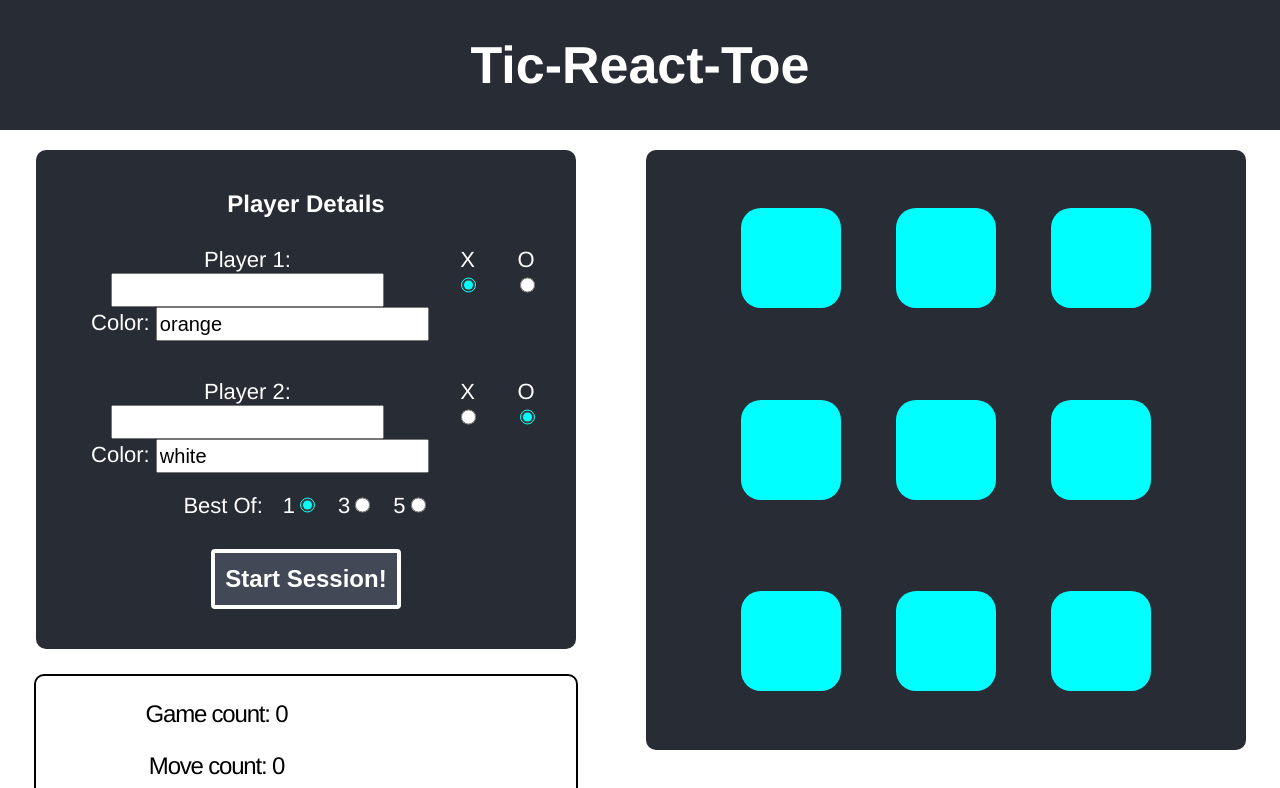
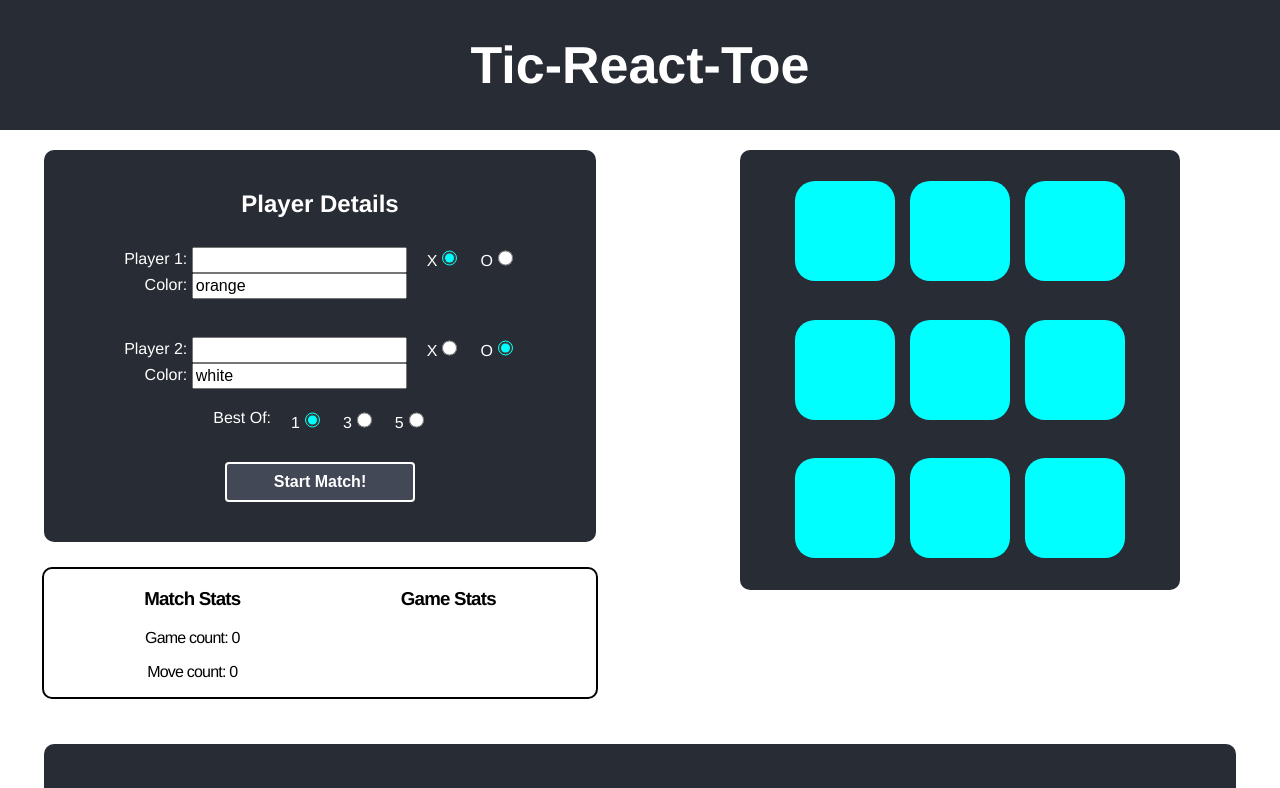
Before and after one commit to evmaperry/tic-react-toe, a React (Create React App) app: page / in a window 1280 px wide. Shown: the top 788 px of the page. Built offline with nearby package versions, Linux system fonts and the light colour scheme.

Commit message:
sorted out gradient

```diff
--- a/package.json
+++ b/package.json
@@ -10,6 +10,7 @@
     "react": "^18.2.0",
     "react-dom": "^18.2.0",
     "react-scripts": "5.0.1",
+    "underscore": "^1.13.6",
     "web-vitals": "^2.1.4"
   },
   "devDependencies": {
--- a/src/App.css
+++ b/src/App.css
@@ -19,8 +19,8 @@
   justify-content: center;
   padding: 20px;
   margin: 20px auto;
-  width: 560px;
-  height: 560px;
+  width: 400px;
+  height: 400px;
   display: grid;
   grid-template-columns: 25% 25% 25%;
   gap: 15px;
@@ -33,7 +33,7 @@
   margin: 20px auto;
   border-radius: 10px;
   padding: 20px;
-  width: 500px;
+  width: 80%;
   color: white;
 }
 
@@ -44,7 +44,7 @@
 
 .form-player > *, .form-winCondition > *, .winCondition-radio-container > * {
   padding:10px;
-  font-size: 22px;
+  font-size: 16px;
 }
 
 .form-player-name-color {
@@ -54,9 +54,9 @@
 }
 
 input[type="text"]{
-  height: 28px;
+  height: 20px;
   vertical-align: middle;
-  font-size: 20px
+  font-size: 16px;
 }
 
 .radio {
@@ -75,11 +75,11 @@ button {
   width: 190px;
   margin: 20px;
   background-color: #424856;
-  border: solid white 4px;
+  border: solid white 2px;
   color: white;
   border-radius: 4px;
-  height: 60px;
-  font-size: 24px;
+  height: 40px;
+  font-size: 16px;
   font-weight: bold;
 }
 
@@ -96,22 +96,30 @@ button:active {
   margin-top: 0px;
 }
 
+.left-side {
+  width: 50%;
+}
+
+.right-side {
+  width: 50%;
+}
+
 .stats-panel {
   display: flex;
   flex-direction: row;
-  width: 500px;
+  width: 80%;
   padding: 0px 20px;
-  margin-top: 25px;
+  margin: 25px auto;
   border: solid 2px black;
   border-radius: 10px;
   justify-content: space-around;
-  font-size: 24px;
+  font-size: 16px;
   letter-spacing: -.05em;
 }
 
 .message{
   letter-spacing: -.1em;
-  width: 80%;
+  width: 90%;
   padding: 20px;
   border-radius: 10px;
   margin: 20px auto;
--- a/src/App.js
+++ b/src/App.js
@@ -146,7 +146,7 @@ class App extends React.Component {
               player2={this.state.player2}
               sessionOn={this.state.sessionOn} />
           </div>
-          <div className='rightside'>
+          <div className='right-side'>
             <Board
               endGameWithTie={this.endGameWithTie}
               endGameWithWin={this.endGameWithWin}
--- a/src/components/Board.js
+++ b/src/components/Board.js
@@ -4,6 +4,7 @@
 import React from 'react'
 import tileData from '../data/tileData'
 import Box from './Box'
+import _ from 'underscore'
 
 // Props: setWinner, switchTurn, gameOn, player1, player2, playerTurn, winner
 
@@ -19,8 +20,12 @@ class Board extends React.Component {
     this.checkForWin = this.checkForWin.bind(this);
     this.checkForTie = this.checkForTie.bind(this);
     this.checkForWinningPlays = this.checkForWinningPlays.bind(this);
-    this.addBorders = this.addBorders.bind(this);
+    // this.addHighlights = this.addHighlights.bind(this);
     this.resetBoxes = this.resetBoxes.bind(this);
+
+    this.addBackgroundColorToStyles = this.addBackgroundColorToStyles.bind(this);
+    this.addBackgroundImageToStyles = this.addBackgroundImageToStyles.bind(this);
+    this.addColorToStyles = this.addColorToStyles.bind(this);
 
     this.winningCombos = [[0, 1, 2], [3, 4, 5], [6, 7, 8], [0, 3, 6], [1, 4, 7], [2, 5, 8], [0, 4, 8], [2, 4, 6]];
   }
@@ -40,12 +45,12 @@ class Board extends React.Component {
               // player1
               if (this.props.playerTurn === this.props.player1.name) {
                 this.props.switchTurn(); // run switch turn on valid move
-                return { ...tile, value: this.props.player1.token, color: this.props.player1.color, border: false, }
+                return { ...tile, value: this.props.player1.token }
               }
               // player2
               else if (this.props.playerTurn === this.props.player2.name) {
                 this.props.switchTurn();
-                return { ...tile, value: this.props.player2.token, color: this.props.player2.color, border: false, }
+                return { ...tile, value: this.props.player2.token }
               }
             }
             return tile // don't change the tile if none of above applies
@@ -63,17 +68,23 @@ class Board extends React.Component {
   gameLogic() {
     const player1Tiles = this.state.boxes.filter(tile => tile.value === this.props.player1.token).map(tile => tile.id);
     const player2Tiles = this.state.boxes.filter(tile => tile.value === this.props.player2.token).map(tile => tile.id);
-    let emptyTiles = this.state.boxes.filter(tile => tile.value === null)
-    //
+    let emptyTiles = this.state.boxes.filter(tile => tile.value === null).map(tile => tile.id);
+
+    // check if either player won; if so, will endWithWin in app
     const didPlayer1Win = this.checkForWin(player1Tiles, this.props.player1);
     const didPlayer2Win = this.checkForWin(player2Tiles, this.props.player2);
-    // if a winner is not set, then check for
+
+    // if a winner is not set, then check for tie; if so, will endWithTie in app
     if (this.props.moveCount === 9 && (!didPlayer1Win && !didPlayer2Win)) {
       this.checkForTie(this.state.boxes)
     }
+
+    // if no winner and no tie,
+    // update board with new style
+    // to show winning plays and add color to
+    // selected tiles
     if (!didPlayer1Win && !didPlayer2Win) {
-    this.checkForWinningPlays(this.props.player1, player1Tiles, emptyTiles);
-    this.checkForWinningPlays(this.props.player2, player2Tiles, emptyTiles);
+      this.addStyleToBoard(player1Tiles, player2Tiles, emptyTiles);
     }
   }
 
@@ -96,52 +107,189 @@ class Board extends React.Component {
     return false;
   }
 
+  addStyleToBoard(player1Tiles, player2Tiles, emptyTiles) {
+    let player1Winners = this.checkForWinningPlays(player1Tiles, emptyTiles);
+    let player2Winners = this.checkForWinningPlays(player2Tiles, emptyTiles);
+    let bothWinners = _.intersection(player1Winners, player2Winners);
+    let onlyPlayer1Winners = _.difference(player1Winners, bothWinners);
+    let onlyPlayer2Winners = _.difference(player2Winners, bothWinners);
+
+    //console.log('p1', player1Tiles, 'p1winners', onlyPlayer1Winners, 'p2', player2Tiles, 'p2winners', onlyPlayer2Winners, 'both', bothWinners)
+
+    // add color prop to give font color to selected tiles
+    this.addColorToStyles(player1Tiles, player2Tiles);
+
+    // add background color to winning tiles
+    if (onlyPlayer1Winners || onlyPlayer2Winners)
+      this.addBackgroundColorToStyles(onlyPlayer1Winners, onlyPlayer2Winners);
+
+    // add background image (gradient) to bothWinners
+    if (bothWinners.length > 0)
+      this.addBackgroundImageToStyles(bothWinners);
+
+  }
+
+  addColorToStyles(player1Tiles, player2Tiles) {
+    // all selected boxes will have a non-null
+    // value property
+    let selectedBoxes = this.state.boxes.filter((box) => {
+      return box.value !== null;
+    })
+
+    // this boolean will provide condition to stop
+    // infinite looping
+    // look at every box in selectedBoxes (ie, those that have
+    // a non-null value).
+    let allSelectedBoxesHaveColorStyles = selectedBoxes.every((box) => {
+      if (box.styles === null) {
+        return false;
+      }
+      else if (box.styles.color === this.props.player2.color || box.styles.color === this.props.player1.color) {
+        return true;
+      }
+    })
+
+    if (!allSelectedBoxesHaveColorStyles) {
+      this.setState({
+        boxes: this.state.boxes.map((box) => {
+          if (player1Tiles.includes(box.id)) {
+            return { ...box, styles: { color: this.props.player1.color } }
+          }
+          else if (player2Tiles.includes(box.id)) {
+            return { ...box, styles: { color: this.props.player2.color } }
+          }
+          else { return box }
+        })
+      })
+    }
+  };
+
+  addBackgroundColorToStyles(onlyPlayer1Winners, onlyPlayer2Winners) {
+
+    let winningBoxes = this.state.boxes.filter((box) => {
+      return (onlyPlayer1Winners.includes(box.id) || onlyPlayer2Winners.includes(box.id))
+    })
+
+    let allWinningBoxesHaveSolidBackground = winningBoxes.every((box) => {
+      if (box.styles === null){ // if there's no styles defined yet. winning boxes will have no value, so no styles
+        return false;
+      }
+      else if (box.styles.background === this.props.player1.color || box.styles.background === this.props.player2.color) {
+        return true;
+      }
+    })
+
+    if (!allWinningBoxesHaveSolidBackground) {
+      this.setState({
+        boxes: this.state.boxes.map((box) => {
+          if (onlyPlayer1Winners.includes(box.id)) {
+            return { ...box, styles: { background: this.props.player1.color } }
+          }
+          else if (onlyPlayer2Winners.includes(box.id)) {
+            return { ...box, styles: { background: this.props.player2.color } }
+          } else { return box }
+
+
+        })
+      })
+    }
+
+  };
+
+  addBackgroundImageToStyles(bothWinners) {
+    const bothWinningBoxes = this.state.boxes.filter((box) => {
+      return bothWinners.includes(box.id);
+    })
+
+    const allBothWinningBoxesHaveGradientBackground = bothWinningBoxes.every((box) => {
+      console.log('here', box.styles.background)
+      if (box.styles.background === this.props.player2.color || box.styles.background === this.props.player1.color) {
+        return false;
+      }
+      else if (box.styles.background === `linear-gradient(${this.props.player1.color},${this.props.player2.color})`){
+        return true;
+      }})
+
+
+    console.log('bothWinningBoxes', bothWinningBoxes, 'allBoth', allBothWinningBoxesHaveGradientBackground, )
+    if (!allBothWinningBoxesHaveGradientBackground) {
+      console.log('where set State should happen', bothWinners, 'boxes', this.state.boxes)
+      this.setState({
+        boxes: this.state.boxes.map((box) => {
+          if (bothWinners.includes(box.id)) {
+            return { ...box, styles: { background: `linear-gradient(${this.props.player1.color},${this.props.player2.color})` } }
+          } else { return box }
+        })
+      })
+    }
+
+
+  };
+
   // will look at board to see if any open plays will win game
-  checkForWinningPlays(player, playerTiles, nullTiles) {
-    // return an array of winning plays
+  checkForWinningPlays(playerTiles, emptyTiles) {
+    // return an object of winning plays
     let winningPlays = [];
 
     // iterate over id's of null tiles
-    for (let nullTile of nullTiles) {
+    for (let emptyTile of emptyTiles) {
       // assign array of a player's possible tiles given empty tile
-      let possibleTiles = playerTiles.concat(nullTile.id)
+      let possibleTiles = playerTiles.concat(emptyTile)
       // iterate over id's of combos
       for (let combo of this.winningCombos) {
         // check if all members of combo are
         // included in possibleTiles
         if (combo.every((tile) => possibleTiles.includes(tile))) {
           // if so, push the nullTile we're on
-          winningPlays.push(nullTile);
+          winningPlays.push(emptyTile);
         }
       }
     }
-
-    if (winningPlays.length > 0) {
-      this.addBorders(player, winningPlays);
-    }
+    return winningPlays
   }
 
+
   // knowing what plays are winners for each player
-  // add a border of player.color to winning tiles
-  addBorders(player, winningPlays) {
-    let winningIds = winningPlays.map(tile => tile.id)
+  // add a highlight of player.color to winning tiles
+  // addHighlights(player, winningPlays) {
+  //   let winningIds = winningPlays.map(tile => tile.id)
 
-    // check that some of the
-    // winning play tiles needs a border
-    // !every true is the same as some false
-    // this stops infinite update loop
-    if (!winningPlays.every((tile) => tile.border === true) && this.props.gameOn) {
+  //   // check that some of the
+  //   // winning play tiles needs a highlight
+  //   // !every true is the same as some false
+  //   // this stops infinite update loop
+  //   if (!winningPlays.every((tile) => tile.highlight === true) && this.props.gameOn) {
 
-      this.setState({
-        boxes: this.state.boxes.map((tile) => {
-          if (winningIds.includes(tile.id)) {
-            return { ...tile, border: true, color: player.color }
-          }
-          return tile;
-        })
-      })
-    }
-  }
+  //     this.setState({
+  //       boxes: this.state.boxes.map((tile) => {
+  //         // logic to determine the color of the highlight
+
+  //         // if the tile being mapped over is included
+  //         // in the winning id's
+  //         if (winningIds.includes(tile.id)) {
+  //           console.log('inside addhighlights Tile that just changed:', tile)
+  //           if (tile.color === null) {
+  //             console.log('=== null')
+  //             return { ...tile, highlight: true, color: `${player.color}` }
+  //           }
+  //           else if (tile.color !== null) {
+  //             console.log('!== null. tile.color: ', tile.color)
+  //             return { ...tile, highlight: true, color: `linear-gradient(${this.props.player1.color},${this.props.player2.color})` }
+  //           }
+
+  //           // if the highlight value is false (ie, it hasn't been
+  //           // highlit yet).
+  //           // if (tile.highlight === false){
+  //           //   return { ...tile, highlight: true, color: player.color }
+  //           // }
+
+  //           //return { ...tile, highlight: true, color: `linear-gradient(${player.color},white)` } // `linear-gradient(${player.color}, #9198e5)`
+  //         }
+  //         return tile;
+  //       })
+  //     })
+  //   }
+  // }
 
   resetBoxes() { // when called, will also call restartGame in App
     //this.setState({ boxes: tileData })
@@ -160,9 +308,8 @@ class Board extends React.Component {
       return (
         <Box
           key={currentTile.id}
-          border={currentTile.border}
-          color={currentTile.color}
           value={currentTile.value}
+          styles={currentTile.styles}
           updateTile={() => { this.updateTile(currentTile.id) }}
         />
       )
--- a/src/components/Box.js
+++ b/src/components/Box.js
@@ -5,24 +5,14 @@ class Box extends React.Component {
     super(props);
     this.state = {
       styles: {
-        'border': null,
-        'color': null,
       }
     }
   }
 
-  static getDerivedStateFromProps(props, state) {
-    if (props.border === true){
-        return { styles: { 'border': `solid 4px ${props.color}`, 'color': `${ props.color }`}}
-    } else {
-      return { styles: { 'border': null, 'color': `${ props.color }`} }
-    }
-  }
-
   render() {
-    console.log('box props', this.props, 'state', this.state)
+    console.log('box props', this.props, 'box state', this.state)
     return (
-      <div style={this.state.styles} className="box" onClick={this.props.updateTile}>
+      <div style={this.props.styles} className="box" onClick={this.props.updateTile}>
         <h1>{this.props.value}</h1>
       </div>
     )
--- a/src/components/PlayerForm.js
+++ b/src/components/PlayerForm.js
@@ -199,7 +199,7 @@ class PlayerForm extends React.Component {
             </div>
 
           </div>
-          <button type='button' onClick={() => this.props.startSession(this.state.player1, this.state.player2, this.state.winCondition)}>Start Session!</button>
+          <button type='button' onClick={() => this.props.startSession(this.state.player1, this.state.player2, this.state.winCondition)}>Start Match!</button>
         </form>
       </div>
     )
--- a/src/components/StatsPanel.js
+++ b/src/components/StatsPanel.js
@@ -12,10 +12,12 @@ class StatsPanel extends React.Component {
     return (
       <div className='stats-panel'>
         <div className='stats-panel-top-row'>
+          <h3>Match Stats</h3>
           <p>Game count: {this.props.gameCount}</p>
           <p>Move count: {this.props.moveCount}</p>
         </div>
         <div className='stats-panel-top-row'>
+          <h3>Game Stats</h3>
           {this.props.player1.name && <p>{`${this.props.player1.name}'s wins: ${this.props.player1.gamesWon}`}</p>}
           {this.props.player2.name && <p>{`${this.props.player2.name}'s wins: ${this.props.player2.gamesWon}`}</p>}
         </div>
--- a/src/data/tileData.js
+++ b/src/data/tileData.js
@@ -2,56 +2,47 @@ const tileData = [
   {
     id: 0,
     value: null,
-    color: null,
-    border: false,
+    styles: null,
   },
   {
     id: 1,
     value: null,
-    color: null,
-    border: false,
+    styles: null,
   },
   {
     id: 2,
     value: null,
-    color: null,
-    border: false,
+    styles: null,
   },
   {
     id: 3,
     value: null,
-    color: null,
-    border: false,
+    styles: null,
   },
   {
     id: 4,
     value: null,
-    color: null,
-    border: false,
+    styles: null,
   },
   {
     id: 5,
     value: null,
-    color: null,
-    border: false,
+    styles: null,
   },
   {
     id: 6,
     value: null,
-    color: null,
-    border: false,
+    styles: null,
   },
   {
     id: 7,
     value: null,
-    color: null,
-    border: false,
+    styles: null,
   },
   {
     id: 8,
     value: null,
-    color: null,
-    border: false,
+    styles: null,
   },
 ];
 
```
Also changed, not shown: 12 other files (tests, documents, lock files or other folders).
